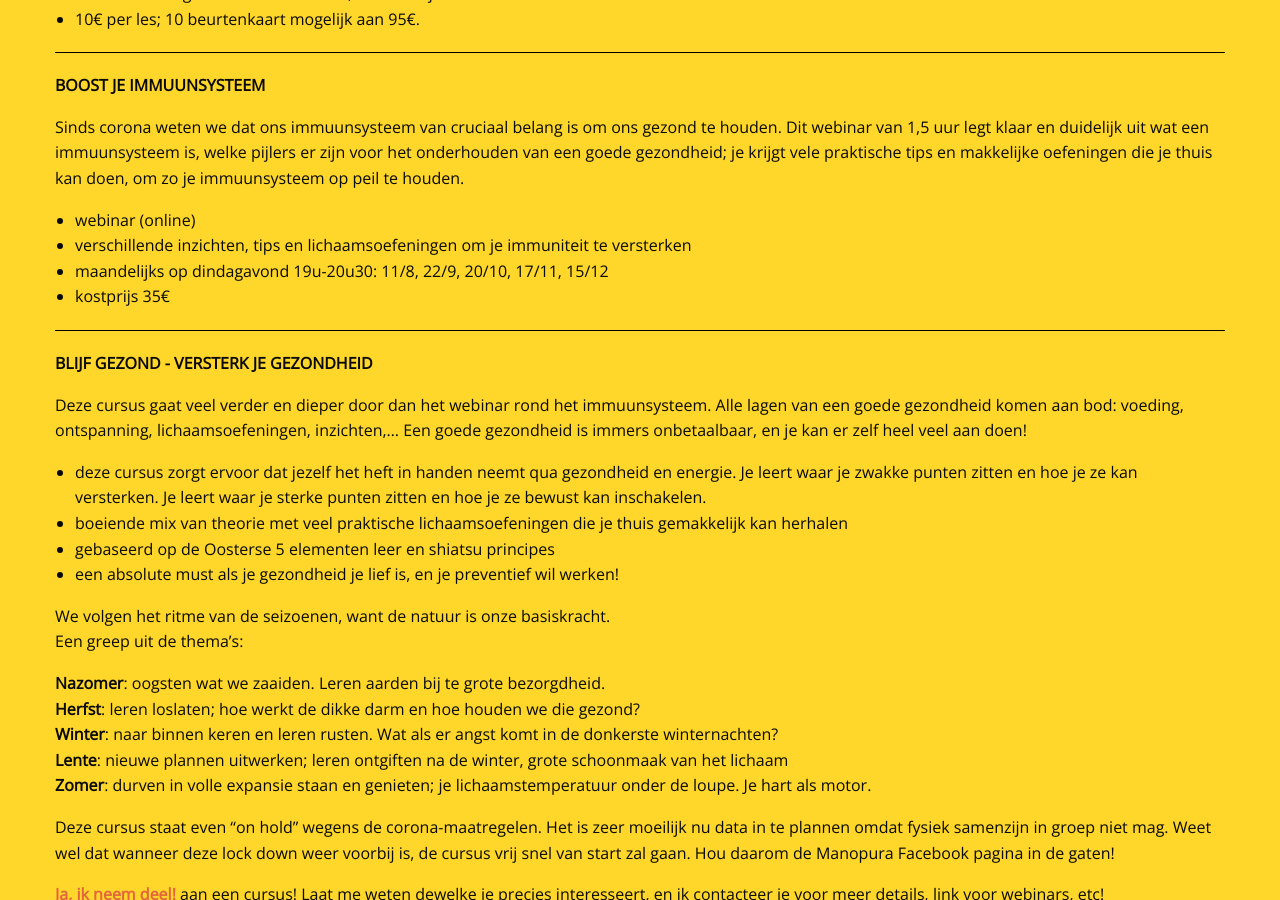
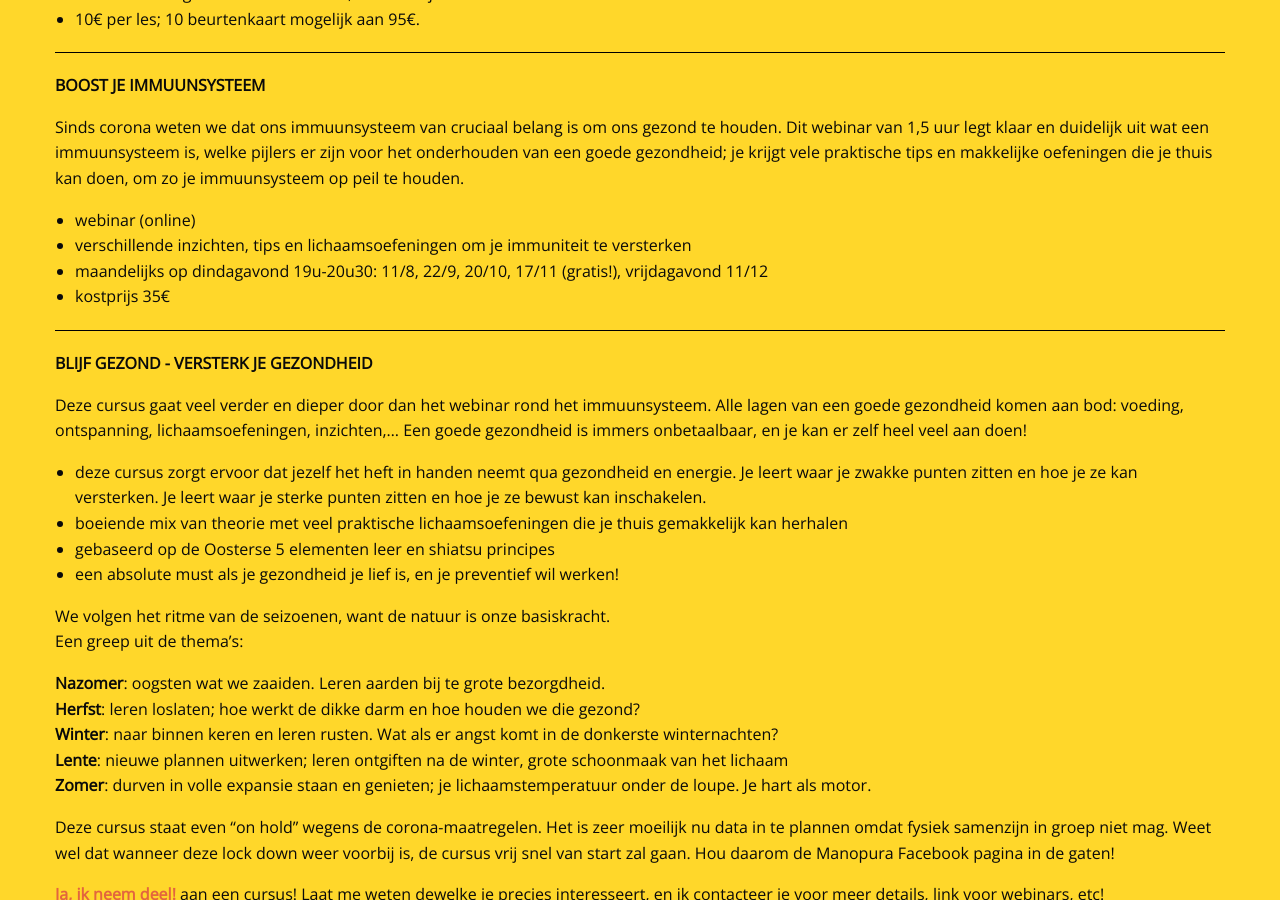
Before and after one commit to manopura/manopura.github.io, a Jekyll site: the page built from cursussen.md, in a window 1280 px wide and 900 px high, scrolled down 1618 px. Built offline with Jekyll 4.4.1, drawn with Linux system fonts in a browser that asks for light colours; nearby versions of some CDN libraries; our own code applies the rules of GitHub Pages for plain Markdown files.

Commit message:
Update cursussen.md

```diff
--- a/cursussen.md
+++ b/cursussen.md
@@ -71,7 +71,7 @@ Sinds corona weten we dat ons immuunsysteem van cruciaal belang is om ons gezond
 
 - webinar (online)
 - verschillende inzichten, tips en lichaamsoefeningen om je immuniteit te versterken
-- maandelijks op dindagavond 19u-20u30: 11/8, 22/9, 20/10, 17/11, 15/12
+- maandelijks op dindagavond 19u-20u30: 11/8, 22/9, 20/10, 17/11 (gratis!), vrijdagavond 11/12
 - kostprijs 35€
 
 ---
```
